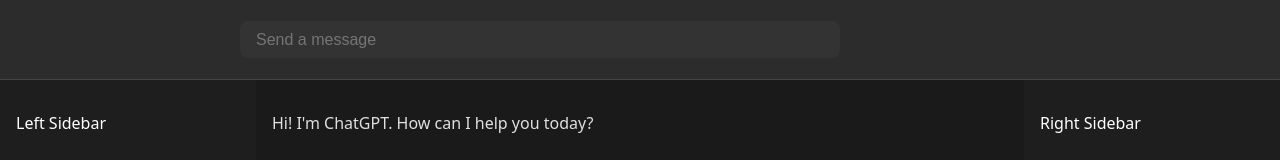
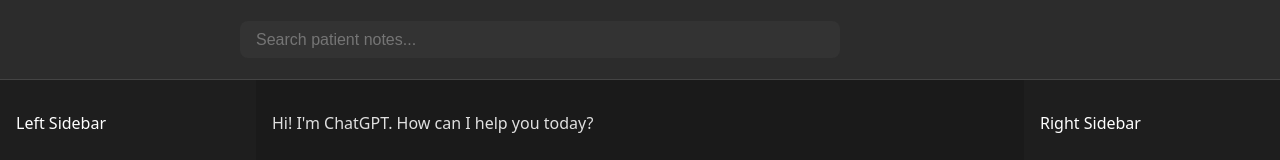
Before and after one commit to jasmineraj2005/Heidi_Health_Hackathon, a React (Vite) app in the folder heidi_hack_frontend/: page / in a window 1280 px wide. Shown: the top 160 px of the page. Built offline with nearby package versions, Linux system fonts and the light colour scheme.

Commit message:
some cleanup: make api folder, remove hanging package.json

```diff
--- a/heidi_hack_frontend/src/App.jsx
+++ b/heidi_hack_frontend/src/App.jsx
@@ -4,7 +4,7 @@
 import RightNav from './components/RightNav'
 import MiddleRenderZone from './components/MiddleRenderZone'
 import { useState } from 'react'
-import { streamAssistantResponse } from './useChatStream'
+import { streamAssistantResponse } from './api/useChatStream'
 
 function App() {
   const [messages, setMessages] = useState([
--- a/heidi_hack_frontend/src/components/SearchBar.jsx
+++ b/heidi_hack_frontend/src/components/SearchBar.jsx
@@ -9,7 +9,7 @@
           type="text"
           value={input}
           onChange={(e) => setInput(e.target.value)}
-          placeholder={isStreaming ? 'Waiting...' : 'Send a message'}
+          placeholder={isStreaming ? 'Waiting...' : 'Search patient notes...'}
           disabled={isStreaming}
         />
       </form>
--- a/package.json
+++ /dev/null
@@ -1,6 +0,0 @@
-{
-  "dependencies": {
-    "react-markdown": "^10.1.0",
-    "remark-gfm": "^4.0.1"
-  }
-}
```
Also changed, not shown: heidi_hack_frontend/src/api/useChatStream.js (renamed from heidi_hack_frontend/src/useChatStream.js), 2 other files (tests, documents, lock files or other folders).
